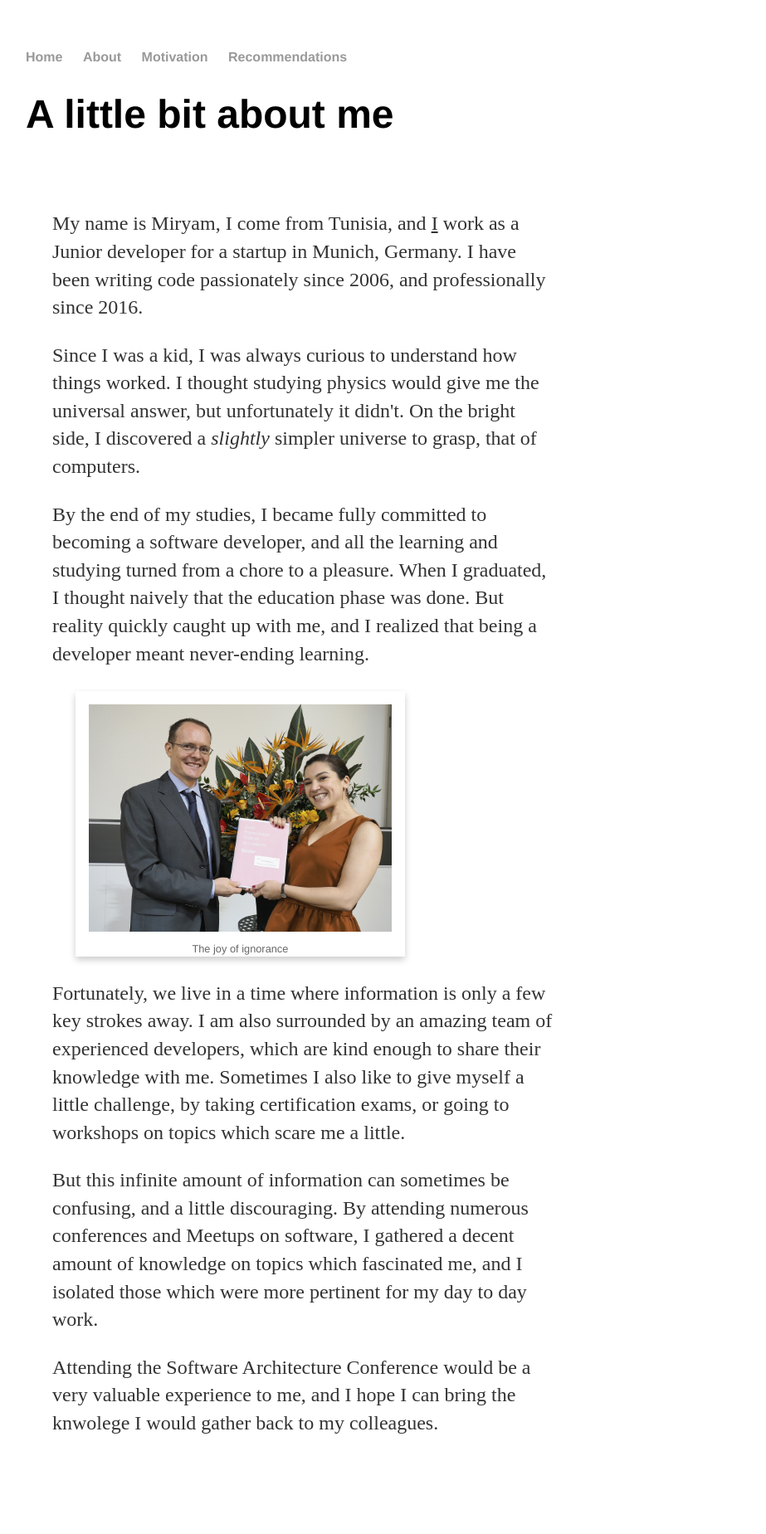
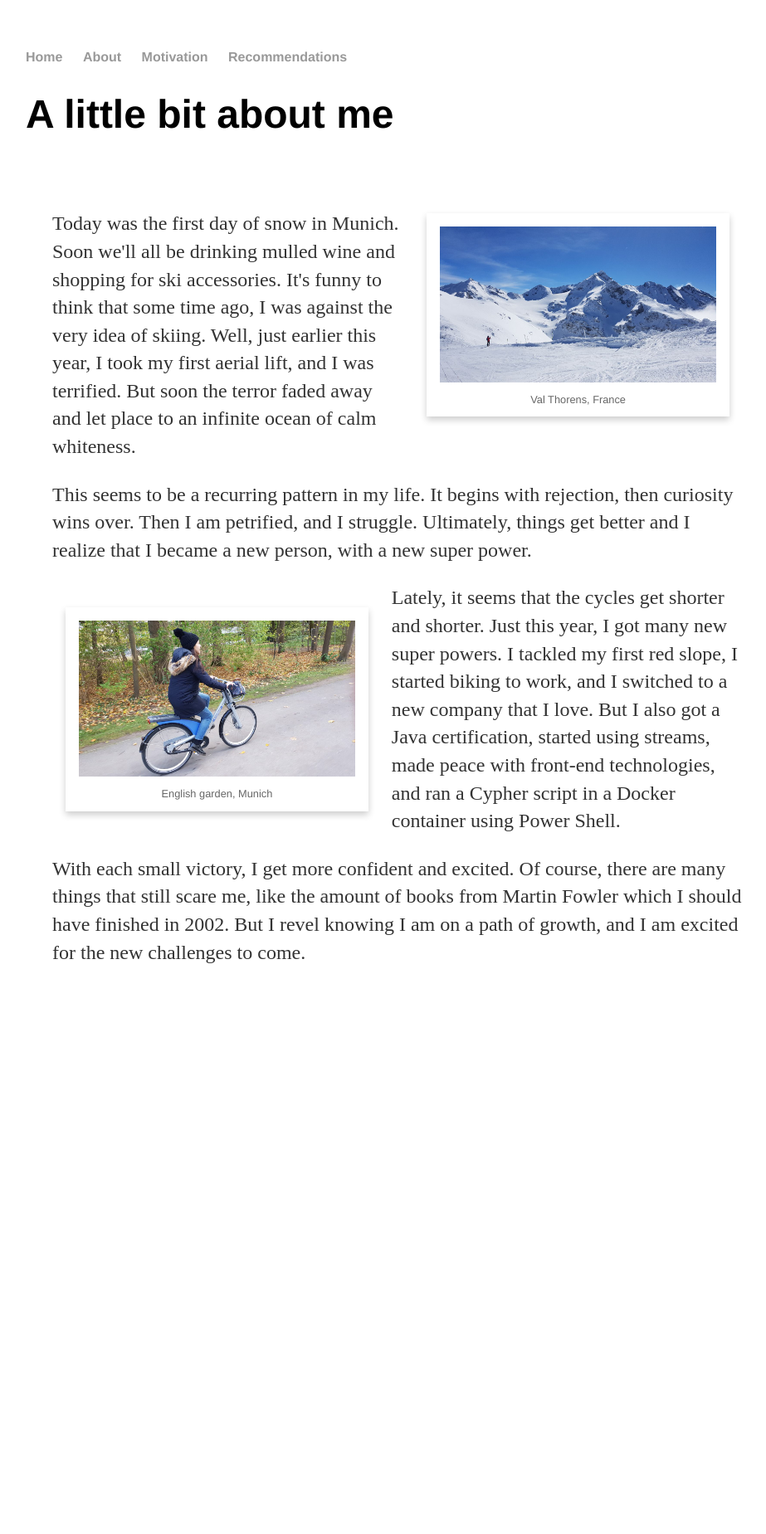
Before and after one commit to miryamch/miryamch.github.io, a Jekyll site: the page built from view/about.html, in a window 1280 px wide. Shown: the whole page at 83% size, without its empty margins (161-1084 px from the left). Built offline with Jekyll 4.4.1, drawn with Linux system fonts in a browser that asks for light colours; after the commit the page ends 1281 px from its top, so only the background shows below that.

Commit message:
Re-wrote the content.. again

```diff
--- a/css/main.css
+++ b/css/main.css
@@ -44,21 +44,39 @@ main {
 
   main article {
     box-sizing: border-box;
-    max-width: 75%;
     padding: 2rem;
   }
   main img{
       width: 100%;
   }
 
+  .center {
+    display: block;
+    margin-left: auto;
+    margin-right: auto;
+    width: 70%;
+}
+
 /*polaroid*/
   .polaroid {
-    width: 60%;
     margin: 1.75rem;
     padding: 1rem 1rem 0 1rem;
     box-shadow: 0 4px 8px rgba(0, 0, 0, 0.2);
     transition: width 100ms;
   }
+
+.polaroid.left {
+    float: left;
+    margin-left: 1rem;
+    width: 40%;
+  }
+
+  .polaroid.right {
+    float: right;
+    margin-right: 1rem;
+    width: 40%;
+  }
+
 .polaroid p {
     margin: 0.5rem 0 0.75rem 0;
     color: #666;
@@ -68,9 +86,6 @@ main {
   }
 
 /* New York, New York! */
-.sing {
-    text-decoration: underline;
-  }
 .shush {
     display: none;
   }
--- a/view/about.html
+++ b/view/about.html
@@ -6,43 +6,35 @@ title: This is Miryam
 <h1>A little bit about me</h1>
 
 <article>
+    <div class="polaroid right">
+        <img src="/images/val_thorens.JPG">
+       <p> Val Thorens, France </p>
+    </div>
     <p>
-    My name is Miryam, I come from Tunisia, and <span class="sing">I<a class="shush"> am king of the hill, a number one!    </a></span> work as a Junior developer for a startup
-    in Munich, Germany. I have been writing code passionately since 2006, and professionally since 2016.
-</p>
-
-<!--curious and positive-->
-<p>
-    Since I was a kid, I was always curious to understand how things worked. I thought studying physics would give me the universal
-    answer, but unfortunately it didn't. On the bright side, I discovered a <em>slightly</em> simpler universe to grasp, that of computers.
-</p>
-
-<!---neverending learner-->
-<p>
-    By the end of my studies, I became fully committed to becoming a software developer, and all the learning and studying turned
-    from a chore to a pleasure. When I graduated, I thought naively that the education phase was done. But
-    reality quickly caught up with me, and I realized that being a developer meant never-ending learning.
-</p>
-
-<div class="polaroid">
-    <img src="/images/graduation_2016.jpeg" />
-    <p>The joy of ignorance</p>
-</div>
-
-<!--- love a challenge-->
-
-    <p>Fortunately, we live in a time where information is only a few key strokes away. I am also surrounded by an amazing team
-        of experienced developers, which are kind enough to share their knowledge with me. Sometimes I also like to give myself a
-        little challenge, by taking certification exams, or going to workshops on topics which scare me a little.
-    </p>
-    <p> But this infinite amount of information can sometimes be confusing, and a little discouraging. By attending numerous
-        conferences and Meetups on software, I gathered a decent amount of knowledge on topics which fascinated me,
-        and I isolated those which were more pertinent for my day to day work.
+        Today was the first day of snow in Munich. Soon we'll all be drinking mulled wine and shopping for ski accessories. It's
+        funny to think that some time ago, I was against the very idea of skiing. Well, just earlier this year, I took my
+        first aerial lift, and I was terrified. But soon the terror faded away and let place to an infinite ocean
+        of calm whiteness.
     </p>
 
-<p>
-    Attending the Software Architecture Conference would be a very valuable experience to me, and
-    I hope I can bring the knwolege I would gather back to my colleagues.
-</p>
+    <p>
+        This seems to be a recurring pattern in my life. It begins with rejection, then curiosity wins over. Then I am petrified,
+        and I struggle. Ultimately, things get better and I realize that I became a new person, with a new super power.
+    </p>
+    <div class="polaroid left">
+        <img src="/images/bike_tour.JPG">
+        <p>English garden, Munich </p>
+    </div>
+    <p>
+        Lately, it seems that the cycles get shorter and shorter. Just this year, I got many new super powers. I tackled my first
+        red slope, I started biking to work, and I switched to a new company that I love. But I also got a Java certification,
+        started using streams, made peace with front-end technologies, and ran a Cypher script in a Docker container using
+        Power Shell.
+    </p>
 
+    <p>
+        With each small victory, I get more confident and excited. Of course, there are many things that still scare me, like the
+        amount of books from Martin Fowler which I should have finished in 2002. But I revel knowing I am on a path
+        of growth, and I am excited for the new challenges to come.
+    </p>
 </article>
--- a/view/recommendations.html
+++ b/view/recommendations.html
@@ -2,9 +2,8 @@
 layout: default
 title: Professionals' opinion
 ---
-<h1> My colleagues also think I should attend the conference,
-        here is what they say
-</h1>
+<h1> A different perspective</h1>
+<p>My colleagues also think I should attend the conference. Here is what they say. </p>
 <div class="polaroid">
     <img src="/images/CRX_team.jpg" />
     <p>Courtesy of CRX Markets AG (TODO)</p>
```
Also changed, not shown: index.html (+4 -4 lines), view/motivation.html (+24 -25 lines), images/bike_tour.JPG (added), images/graduation_2016.jpeg (deleted), images/val_thorens.JPG (added).
